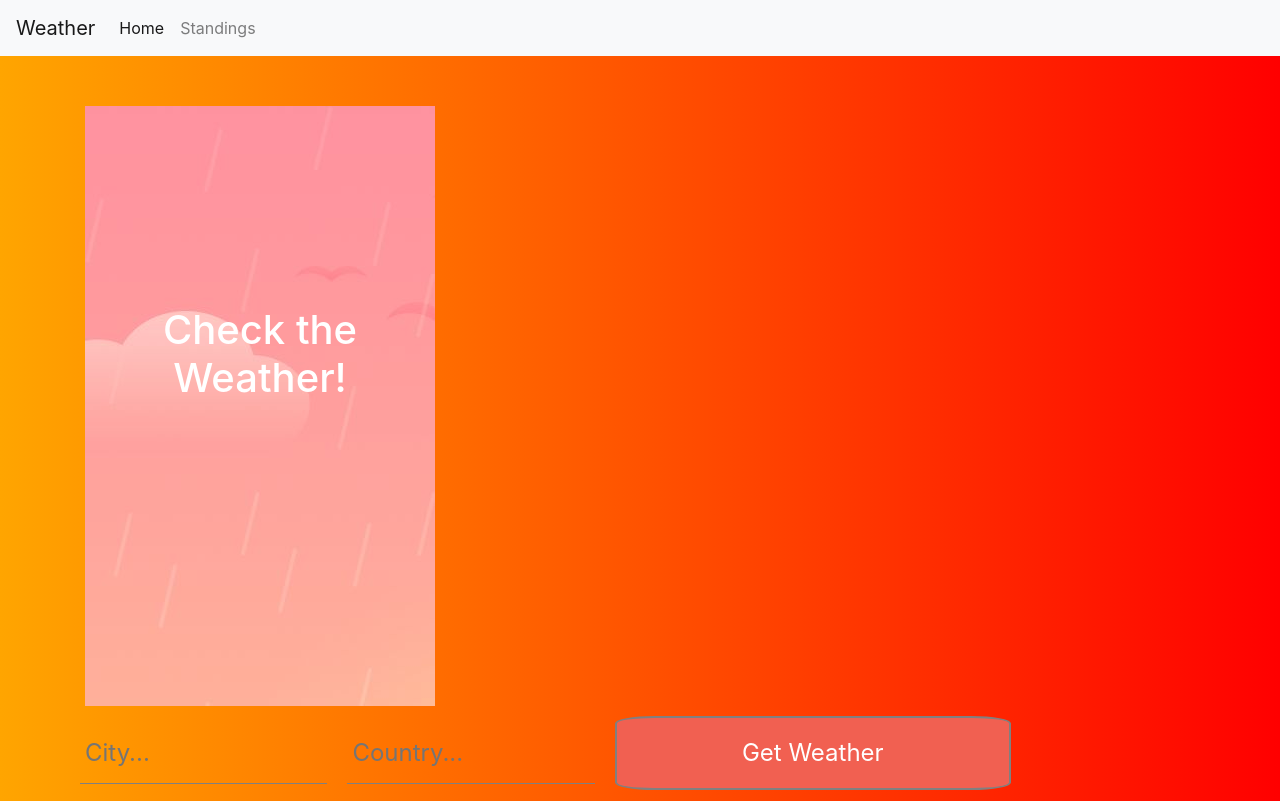
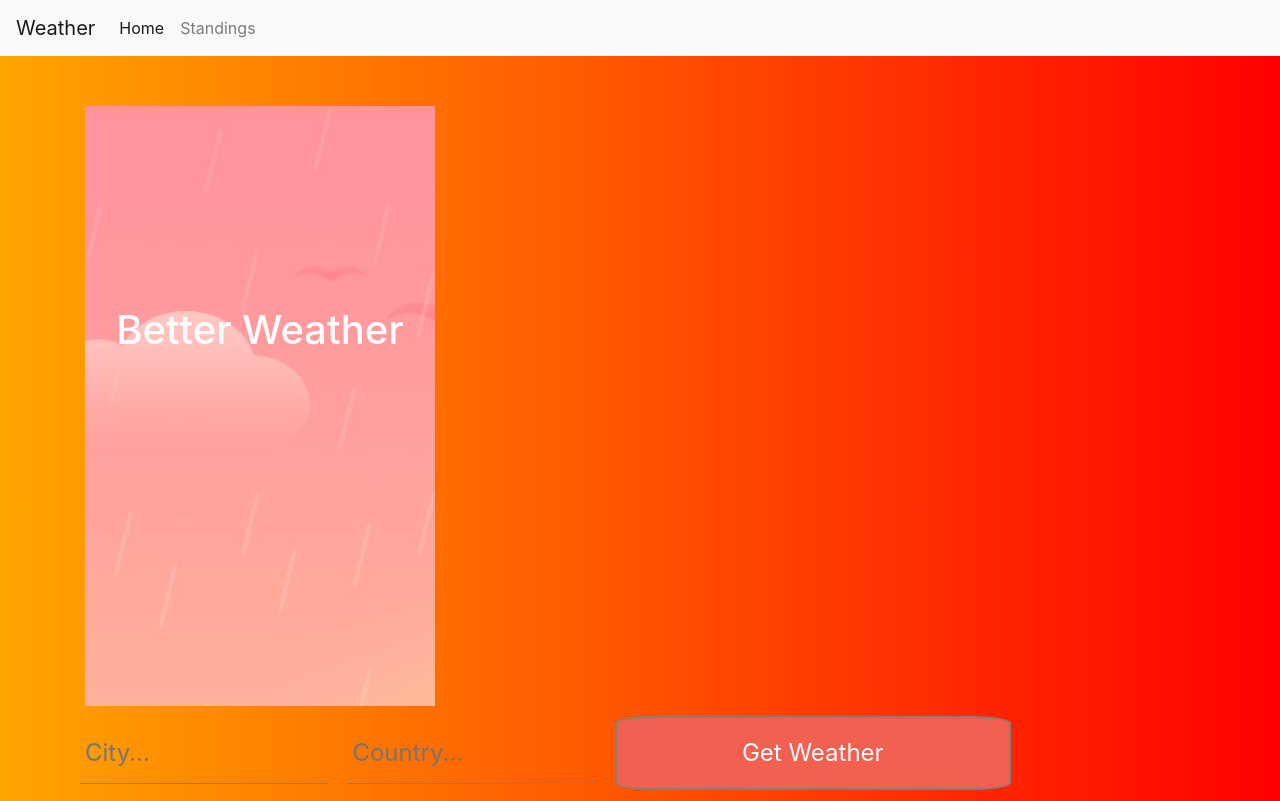
Before and after one commit to bg2345/react_weather, a React (Create React App) app: page / in a window 1280 px wide. Built offline with nearby package versions, Linux system fonts and the light colour scheme; no server answers.

Commit message:
standings component complete, TODO: add firebase

```diff
--- a/src/components/driverItem/index.js
+++ b/src/components/driverItem/index.js
@@ -6,7 +6,10 @@ class DriverItem extends Component {
     return (
       <tr>
         <td>{this.props.driver.position}</td>
-        <td>{this.props.driver.Driver.givenName} {this.props.driver.Driver.familyName}</td>
+        <td>
+        <a target="_blank" href={this.props.driver.Driver.url}>
+        {this.props.driver.Driver.givenName} {this.props.driver.Driver.familyName}</a>
+        </td>
         <td>{this.props.driver.Driver.nationality}</td>
         <td>{this.props.driver.Constructors[0].name}</td>
         <td>{this.props.driver.points}</td>
--- a/src/components/weatherTitle/index.js
+++ b/src/components/weatherTitle/index.js
@@ -6,7 +6,7 @@ class WeatherTitle extends Component {
   render() {
     return (
       <div className="weatherTitle">
-        <h1>Check the Weather!</h1>
+        <h1>Better Weather</h1>
       </div>
 
     );
```
Also changed, not shown: src/views/standings/index.js (+0 -9 lines).
